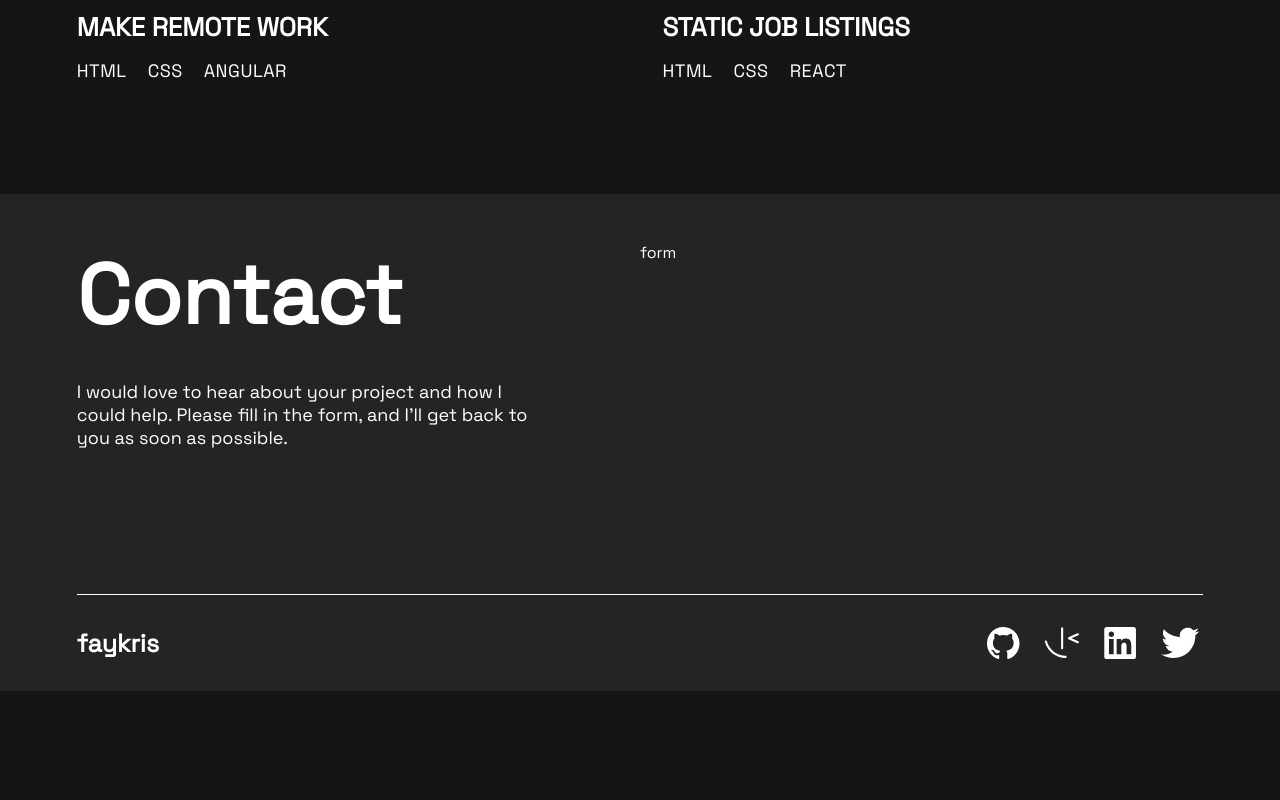
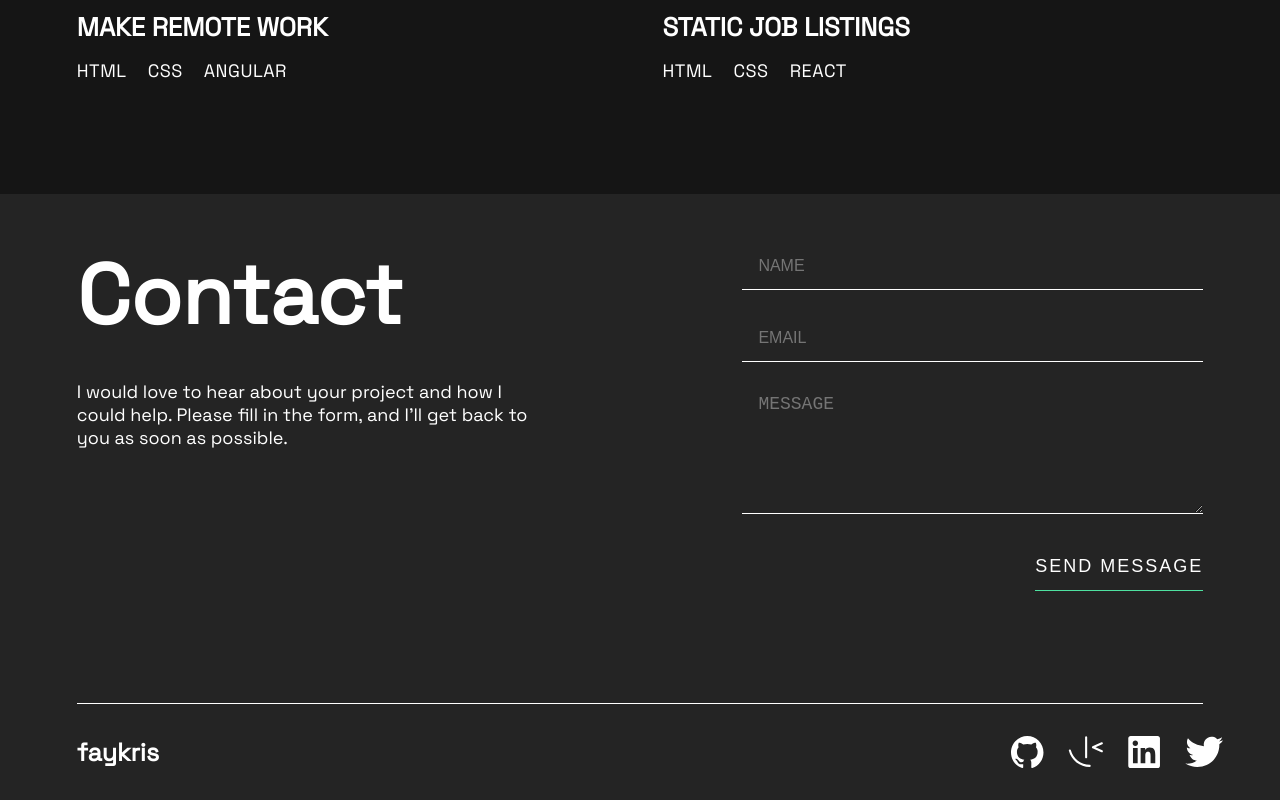
Before and after one commit to cristian-glab/my-portfolio-react, a React (Create React App) app: page / in a window 1280 px wide. Shown: the part 2957-3757 px from the top of the page. Before the commit the page ends 3648 px from the top, so only its background shows below. Built offline with nearby package versions, Linux system fonts and the light colour scheme.

Commit message:
Add contact form, pending send info to email

```diff
--- a/src/components/contact/Contact.scss
+++ b/src/components/contact/Contact.scss
@@ -7,6 +7,7 @@
 	.description {
 		width: 50%;
 		min-height: 22rem;
+		margin-bottom: 5rem;
 		h1 {
 			font-size: 6.5vw;
 			margin-bottom: 2rem;
@@ -19,6 +20,57 @@
 	.form {
 		width: 50%;
 		min-height: 22rem;
+		margin-bottom: 5rem;
+		form {
+			margin-left: 8vw;
+			input, textarea {
+				margin-bottom: 1.5rem;
+				font-size: 16px;
+				color: var(--dt-text);
+				padding: 0 1rem;
+				width: 100%;
+				background-color: transparent;
+				border: none;
+				border-bottom: 1px solid var(--dt-text);
+			}
+			input {
+				height: 3rem;
+				&::placeholder {
+					text-transform: uppercase;
+					font-size: 16px;
+				}
+			}
+			textarea {
+				padding: .5rem 1rem;
+				font-size: 19px;
+				height: 8rem;
+				&::placeholder {
+					text-transform: uppercase;
+					font-size: 18px;
+				}
+			}
+			.form-submit {
+				display: flex;
+				justify-content: flex-end;
+				margin-bottom: 2rem;
+				button {
+					font-size: 18px;
+					padding: .8rem 0;
+					letter-spacing: 2px;
+					text-transform: uppercase;
+					border: none;
+					background-color: transparent;
+					color: var(--dt-text);
+					border-bottom: 1px solid var(--dt-decoration);
+					transition: all .3s;
+					cursor: pointer;
+					&:hover {
+						color: var(--dt-decoration);
+					}
+				}
+			}
+
+		}
 	}
 	.footer {
 		padding: 2rem 0;
@@ -35,8 +87,15 @@
 			display: flex;
 			justify-content: center;
 			width: auto;
+			img:not(:last-child) {
+				margin-right: 1.5rem;
+			}
 			img {
-				margin-right: 1.5rem;
+				transition: all .3s;
+				cursor: pointer;
+			}
+			img:hover {
+				color: var(--dt-decoration)
 			}
 		}
 	}
--- a/src/components/contact/Contact.tsx
+++ b/src/components/contact/Contact.tsx
@@ -1,12 +1,34 @@
-import React, { Component } from 'react'
+import React, { useState } from 'react'
 import './Contact.scss'
 import FrontendMentor from '../../images/Frontendmentor.svg'
 import Github from '../../images/Github.svg'
 import LinkedIn from '../../images/LinkedIn.svg'
 import Twitter from '../../images/Twitter.svg'
 
-export default class Contact extends Component {
-  render() {
+interface contactState {
+  name: string;
+  email: string;
+  message: string;
+}
+
+const Contact: React.FC = () => {
+  const [contact, setContact] = useState<contactState>({
+    name: '',
+    email: '',
+    message: '',
+  });
+
+  const handleChange = (e: React.ChangeEvent<HTMLInputElement | HTMLTextAreaElement>) => {
+    const { name, value } = e.target;
+    setContact({ ...contact, [name]: value });
+  };
+
+  const handleSubmit = (e: React.FormEvent) => {
+    e.preventDefault();
+    // Aquí puedes manejar los datos del formulario, por ejemplo, enviarlos a un servidor
+    console.log(contact);
+  };
+
   return (
     <section className='contact'>
       <div className="description">
@@ -17,7 +39,40 @@ export default class Contact extends Component {
         </p>
       </div>
       <div className="form">
-        form
+        <form onSubmit={handleSubmit}>
+          <div className="form-group">
+            <input
+              type="text"
+              name="name"
+              value={contact.name}
+              placeholder="name"
+              onChange={handleChange}
+              required
+            />
+          </div>
+          <div className="form-group">
+            <input
+              type="email"
+              name="email"
+              value={contact.email}
+              placeholder="email"
+              onChange={handleChange}
+              required
+            />
+          </div>
+          <div className="form-group">
+            <textarea
+              name="message"
+              value={contact.message}
+              placeholder="Message"
+              onChange={handleChange}
+              required
+            />
+          </div>
+          <div className="form-submit">
+            <button type="submit">Send Message</button>
+          </div>
+        </form>
       </div>
       <div className="footer">
         <div className="nickname">
@@ -31,6 +86,8 @@ export default class Contact extends Component {
         </div>
       </div>
     </section>
-	)
+  );
+
 }
-}
+
+export default Contact;
```
Lines whose indentation alone changed are shown as unchanged.
